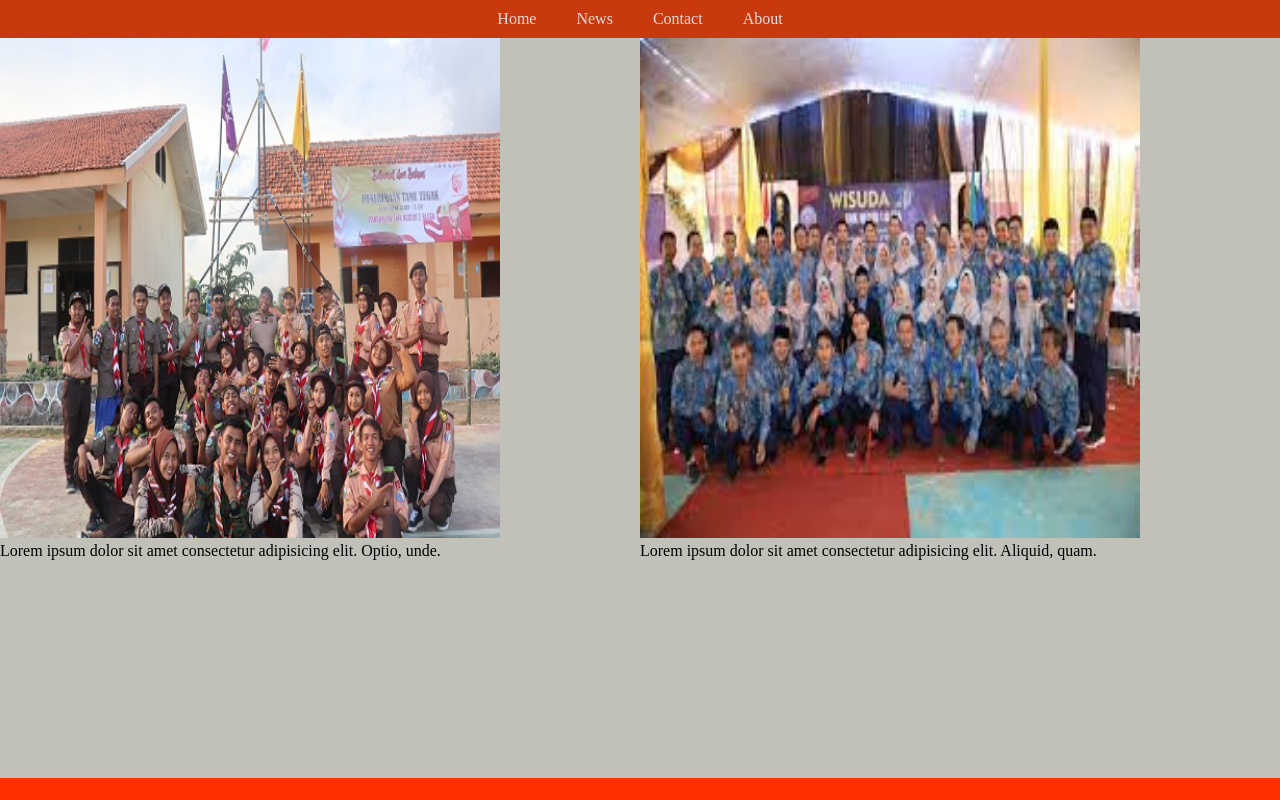
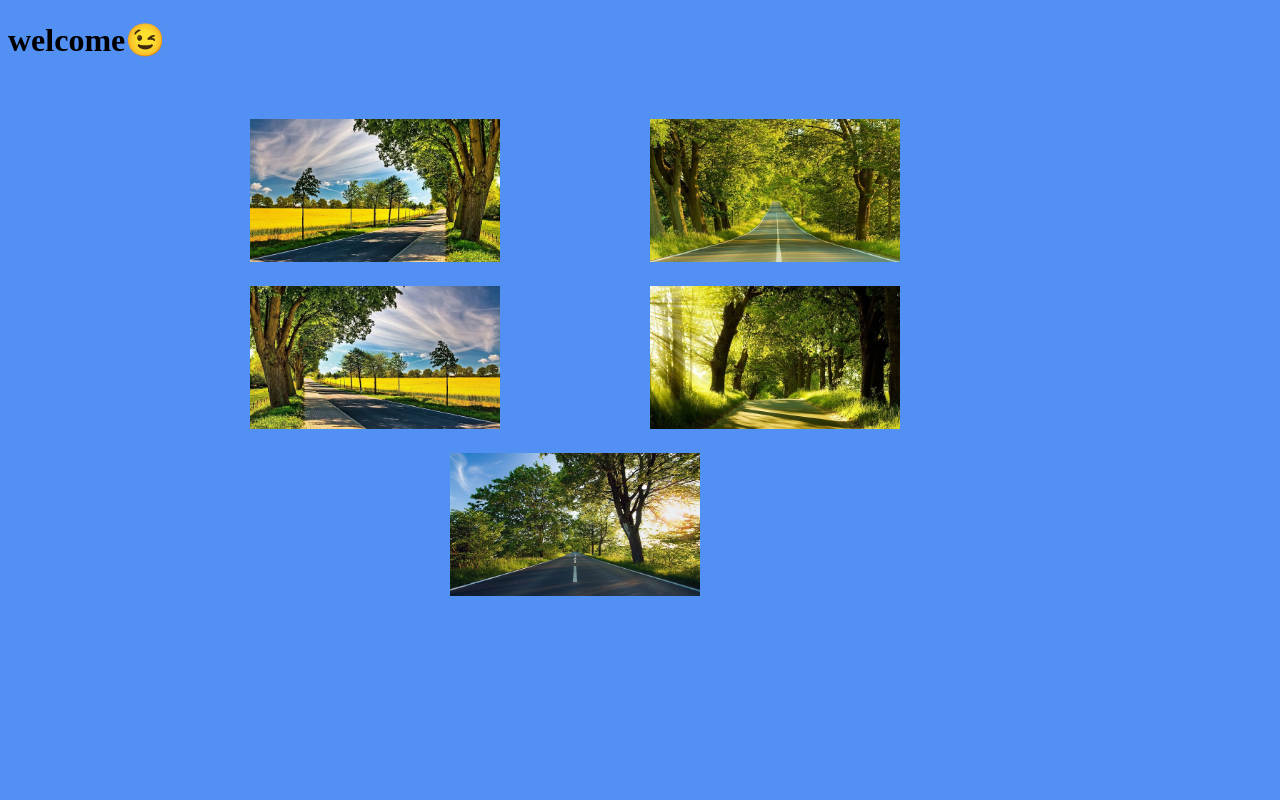
Before and after one commit to saaaa14/simple-tablee, a plain HTML site: page index.html in a window 1280 px wide. Drawn offline with Linux system fonts and the light colour scheme.

Commit message:
Add files via upload

```diff
--- a/index.html
+++ b/index.html
@@ -3,30 +3,27 @@
 <head>
     <meta charset="UTF-8">
     <meta name="viewport" content="width=device-width, initial-scale=1.0">
-    <title>layout08-08-2023</title>
+    <title>Document</title>
     <link rel="stylesheet" href="style.css">
 </head>
 <body>
-    <ul>
-        <li><a href="#">Home</a></li>
-        <li><a href="#">News</a></li>
-        <li><a href="#">Contact</a></li>
-        <li><a href="#">About</a></li>
-    </ul>
-    <div class="grid-container">
-        <div><img src="ik.jpg" width="500px" height="500px">
-            <p>
-          Lorem ipsum dolor sit amet consectetur adipisicing elit. Optio, unde.</p>
+    <h1>welcome😉</h1>
+    <div class="container-satu">
+        <div class="thumbnail">
+            <img src="1.jpg" >
         </div>
-        <div><img src="download (1).jpg" width="500px " height="500px">
-          <p>
-              Lorem ipsum dolor sit amet consectetur adipisicing elit. Aliquid, quam.</div>
-          </p>
+        <div class="thumbnail">
+            <img src="2.jpg" >
+        </div>
+        <div class="thumbnail">
+            <img src="3.jpg" >
+        </div>
+        <div class="thumbnail">
+            <img src="4.jpg" >
+        </div>
+        <div class="thumbnail">
+            <img src="5.jpg" >
+        </div>
     </div>
-    </div>
-    <footer><marquee>
-        copyright by me</marquee>
-    </footer>
-
 </body>
 </html>
--- a/style.css
+++ b/style.css
@@ -1,39 +1,22 @@
-* {
-    margin: 0;
+.container-satu {
+    max-width: 800px;
+    margin: 50px auto;
+    flex-wrap: wrap;
 }
+.thumbnail {
+    width: 50%;
+    padding: 10px;
+    box-sizing: border-box;
+}
+.thumbnail img {
+    width: 250px;
+}
+@media( min-width: 600px ) {
+    .container-satu {
+        display: flex;
+        justify-content: space-around;
+    }
+    }
 body {
-    background-color: rgb(193, 193, 185);
+    background-color: rgb(82, 144, 244);
 }
-ul {
-    list-style: none;
-    background-color: rgb(200, 57, 14);
-    overflow: hidden;
-    padding: 10px;
-    display: flex;
-    justify-content: center;
-}
-li {
-}
-li a {
-    padding: 20px;
-    text-decoration: none;
-    color: rgb(230, 220, 220);
-}
-li a:hover{
-    color: rgb(30, 10, 210);
-    text-decoration: underline;
-    background-color: rgb(232, 223, 232);
-}
-.grid-container {
-    display: grid;
-    grid-template-columns: auto auto;
-}
-footer {
-    background-color: rgb(255, 47, 0);
-    color: white;
-    text-align: center;
-    bottom: 0;
-    position: absolute;
-    left: 0;
-    right: 0;
-}
```
Also changed, not shown: 1.jpg (added), 2.jpg (added), 3.jpg (added), 4.jpg (added), 5.jpg (added).
